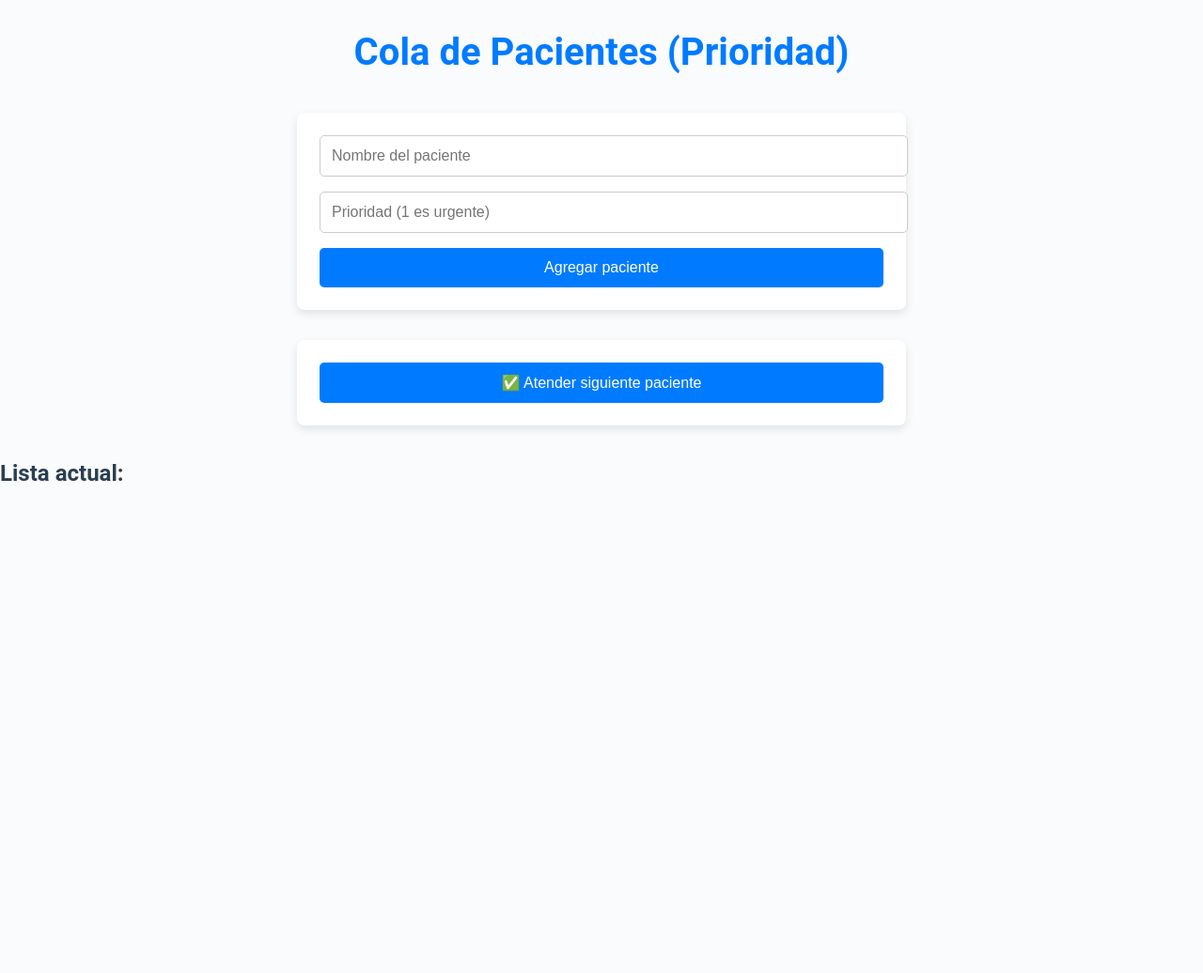
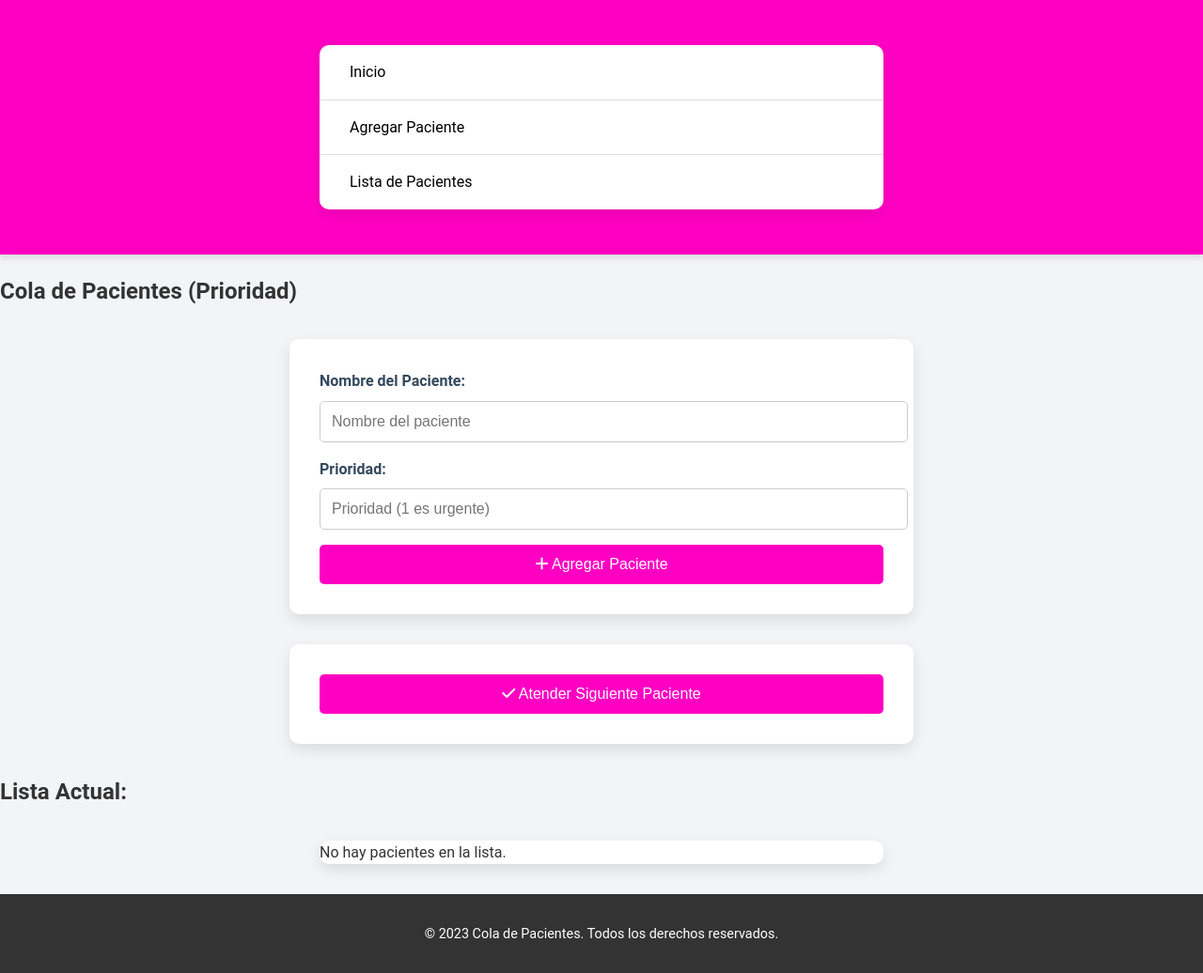
Before and after one commit to anasofiaeggenberger/Proyecto-Priority-Queue, a Flask app: page / in a window 1280 px wide. Shown: the whole page at 94% size. Before the commit the page ends 512 px from the top, so only its background shows below. Run offline with Flask 3, Linux system fonts and the light colour scheme.

Commit message:
elimnar y arreglos

```diff
--- a/app.py
+++ b/app.py
@@ -1,5 +1,5 @@
 from flask import Flask, render_template, request, redirect, url_for
-from paciente import agregar_paciente, obtener_pacientes_ordenados, atender_paciente
+from paciente import agregar_paciente, obtener_pacientes_ordenados, atender_paciente, eliminar_paciente
 
 app = Flask(__name__)
 
@@ -20,5 +20,18 @@
     atender_paciente()
     return redirect(url_for('index'))
 
+@app.route('/eliminar/', methods=['GET', 'POST'])
+def eliminar_default():
+    # Handle the case where no name is provided
+    return redirect(url_for('index'))
+
+@app.route('/eliminar/<nombre>', methods=['GET', 'POST'])
+def eliminar(nombre):
+    if eliminar_paciente(nombre):  # Ensure the function returns True if deletion is successful
+        print(f"Paciente {nombre} eliminado definitivamente.")
+    else:
+        print(f"No se pudo eliminar al paciente {nombre}.")
+    return redirect(url_for('index'))
+
 if __name__ == '__main__':
     app.run(debug=True)
--- a/paciente.py
+++ b/paciente.py
@@ -29,4 +29,13 @@
 def atender_paciente():
     if cola_prioridad:
         return heapq.heappop(cola_prioridad)
-    return None
+        return None
+
+def eliminar_paciente(nombre):
+    global cola_prioridad  # Ensure you are modifying the global priority queue
+    for paciente in cola_prioridad:
+        if paciente.nombre == nombre:
+            cola_prioridad.remove(paciente)
+            heapq.heapify(cola_prioridad)  # Reorganize the heap after removal
+            return True
+    return False
--- a/static/css/styles.css
+++ b/static/css/styles.css
@@ -3,18 +3,41 @@
     font-family: 'Roboto', Arial, sans-serif;
     margin: 0;
     padding: 0;
-    background-color: #f9fbfd;
-    color: #2c3e50;
+    background-color: #f3f4f6;
+    color: #333;
     line-height: 1.6;
 }
 
 /* Header */
-h1 {
+header {
+    background-color: #ff00c3;
+    color: white;
+    padding: 1rem 0;
     text-align: center;
-    color: #007bff;
-    margin-top: 1.5rem;
+    box-shadow: 0 4px 6px rgba(0, 0, 0, 0.1);
+}
+
+header h1 {
+    margin: 0;
     font-size: 2.5rem;
     font-weight: bold;
+}
+
+header nav {
+    margin-top: 0.5rem;
+}
+
+header nav a {
+    color: rgb(0, 0, 0);
+    text-decoration: none;
+    margin: 0 1rem;
+    font-size: 1rem;
+    transition: color 0.3s ease;
+    text-align: center;
+}
+
+header nav a:hover {
+    color: #ffe6f3;
 }
 
 /* Form Styles */
@@ -22,9 +45,10 @@
     max-width: 600px;
     margin: 2rem auto;
     background-color: white;
-    padding: 1.5rem;
-    border-radius: 8px;
-    box-shadow: 0 4px 10px rgba(0, 0, 0, 0.1);
+    padding: 2rem;
+    border-radius: 10px;
+    box-shadow: 0 6px 15px rgba(0, 0, 0, 0.1);
+    animation: fadeIn 0.5s ease-in-out;
 }
 
 form label {
@@ -34,36 +58,38 @@
     color: #34495e;
 }
 
-form input {
+form input, form select, form textarea {
     width: 100%;
     padding: 0.75rem;
     margin-bottom: 1rem;
     border: 1px solid #ccc;
     border-radius: 5px;
     font-size: 1rem;
+    transition: border-color 0.3s ease;
 }
 
-form input:focus {
-    border-color: #007bff;
+form input:focus, form select:focus, form textarea:focus {
+    border-color: #ff00d4;
     outline: none;
-    box-shadow: 0 0 5px rgba(0, 123, 255, 0.5);
+    box-shadow: 0 0 5px rgba(255, 0, 234, 0.5);
 }
 
 form button {
     display: block;
     width: 100%;
-    background-color: #007bff;
+    background-color: #ff00c3;
     color: white;
     border: none;
     padding: 0.75rem;
     border-radius: 5px;
     font-size: 1rem;
     cursor: pointer;
-    transition: background-color 0.3s ease;
+    transition: background-color 0.3s ease, transform 0.2s ease;
 }
 
 form button:hover {
-    background-color: #0056b3;
+    background-color: #ff00bf;
+    transform: scale(1.05);
 }
 
 /* Patient List */
@@ -73,15 +99,19 @@
     padding: 0;
     list-style: none;
     background-color: white;
-    border-radius: 8px;
-    box-shadow: 0 4px 10px rgba(0, 0, 0, 0.1);
+    border-radius: 10px;
+    box-shadow: 0 6px 15px rgba(0, 0, 0, 0.1);
+    animation: fadeIn 0.5s ease-in-out;
 }
 
 ul li {
     padding: 1rem;
     border-bottom: 1px solid #ddd;
     font-size: 1.1rem;
-    color: #34495e;
+    color: #333;
+    display: flex;
+    justify-content: space-between;
+    align-items: center;
 }
 
 ul li:last-child {
@@ -92,6 +122,53 @@
     color: #007bff;
 }
 
+ul li button {
+    background-color: #ff4d4d;
+    color: white;
+    border: none;
+    padding: 0.5rem 1rem;
+    border-radius: 5px;
+    font-size: 0.9rem;
+    cursor: pointer;
+    transition: background-color 0.3s ease;
+}
+
+ul li button:hover {
+    background-color: #e60000;
+}
+
+/* Footer */
+footer {
+    background-color: #333;
+    color: white;
+    text-align: center;
+    padding: 1rem 0;
+    margin-top: 2rem;
+    font-size: 0.9rem;
+}
+
+footer a {
+    color: #ff00c3;
+    text-decoration: none;
+    transition: color 0.3s ease;
+}
+
+footer a:hover {
+    color: #ffe6f3;
+}
+
+/* Animations */
+@keyframes fadeIn {
+    from {
+        opacity: 0;
+        transform: translateY(20px);
+    }
+    to {
+        opacity: 1;
+        transform: translateY(0);
+    }
+}
+
 /* Responsive Design */
 @media (max-width: 768px) {
     form, ul {
@@ -99,7 +176,16 @@
         padding: 1rem;
     }
 
-    h1 {
+    header h1 {
         font-size: 2rem;
     }
+
+    ul li {
+        flex-direction: column;
+        align-items: flex-start;
+    }
+
+    ul li button {
+        margin-top: 0.5rem;
+    }
 }
--- a/templates/index.html
+++ b/templates/index.html
@@ -5,25 +5,72 @@
     <title>Cola de Pacientes</title>
     <meta name="viewport" content="width=device-width, initial-scale=1.0">
     <link rel="stylesheet" href="/static/css/styles.css">
+    <link rel="stylesheet" href="https://cdnjs.cloudflare.com/ajax/libs/font-awesome/6.0.0-beta3/css/all.min.css">
 </head>
 <body>
+    <header>
+        <nav>
+            <ul>
+                <li><a href="/">Inicio</a></li>
+                <li><a href="#agregar">Agregar Paciente</a></li>
+                <li><a href="#lista">Lista de Pacientes</a></li>
+            </ul>
+        </nav>
+    </header>
+
+    <main>
+        <section id="agregar">
             <h1>Cola de Pacientes (Prioridad)</h1>
+            <form action="/agregar" method="POST">
+                <label for="nombre">Nombre del Paciente:</label>
+                <input type="text" id="nombre" name="nombre" placeholder="Nombre del paciente" required>
 
-    <form action="/agregar" method="POST">
-        <input type="text" name="nombre" placeholder="Nombre del paciente" required>
-        <input type="number" name="prioridad" placeholder="Prioridad (1 es urgente)" required>
-        <button type="submit">Agregar paciente</button>
+                <label for="prioridad">Prioridad:</label>
+                <input type="number" id="prioridad" name="prioridad" placeholder="Prioridad (1 es urgente)" required>
+
+                <button type="submit"><i class="fas fa-plus"></i> Agregar Paciente</button>
             </form>
+        </section>
 
-    <form action="/atender" method="POST" style="margin-top: 1em;">
-        <button type="submit">✅ Atender siguiente paciente</button>
+        <section id="atender" style="margin-top: 2em;">
+            <form action="/atender" method="POST">
+                <button type="submit"><i class="fas fa-check"></i> Atender Siguiente Paciente</button>
             </form>
+        </section>
 
-    <h2>Lista actual:</h2>
-    <ul>
+        <section id="lista" style="margin-top: 2em;">
+            <h2>Lista Actual:</h2>
+            <ul id="pacientes-lista">
+                {% if pacientes %}
                     {% for paciente in pacientes %}
-            <li><strong>{{ paciente.nombre }}</strong> - Prioridad: {{ paciente.prioridad }}</li>
+                        <li data-id="{{ paciente.id }}">
+                            <strong>{{ paciente.nombre }}</strong> - Prioridad: {{ paciente.prioridad }}
+                            <form action="/eliminar/{{ paciente.nombre }}" method="POST" style="display: inline;">
+
+                                <button type="submit" class="delete-btn"><i class="fas fa-trash"></i> Eliminar</button>
+                            </form>
+                        </li>
                     {% endfor %}
+                {% else %}
+                    <p>No hay pacientes en la lista.</p>
+                {% endif %}
             </ul>
+        </section>
+    </main>
+
+    <footer style="margin-top: 2em; text-align: center;">
+        <p>&copy; 2023 Cola de Pacientes. Todos los derechos reservados.</p>
+    </footer>
+
+    <script>
+        // Confirmación antes de eliminar un paciente
+        document.querySelectorAll('.delete-btn').forEach(button => {
+            button.addEventListener('click', function(event) {
+                if (!confirm('¿Estás seguro de que deseas eliminar este paciente?')) {
+                    event.preventDefault();
+                }
+            });
+        });
+    </script>
 </body>
 </html>
```
Lines whose indentation alone changed are shown as unchanged.
